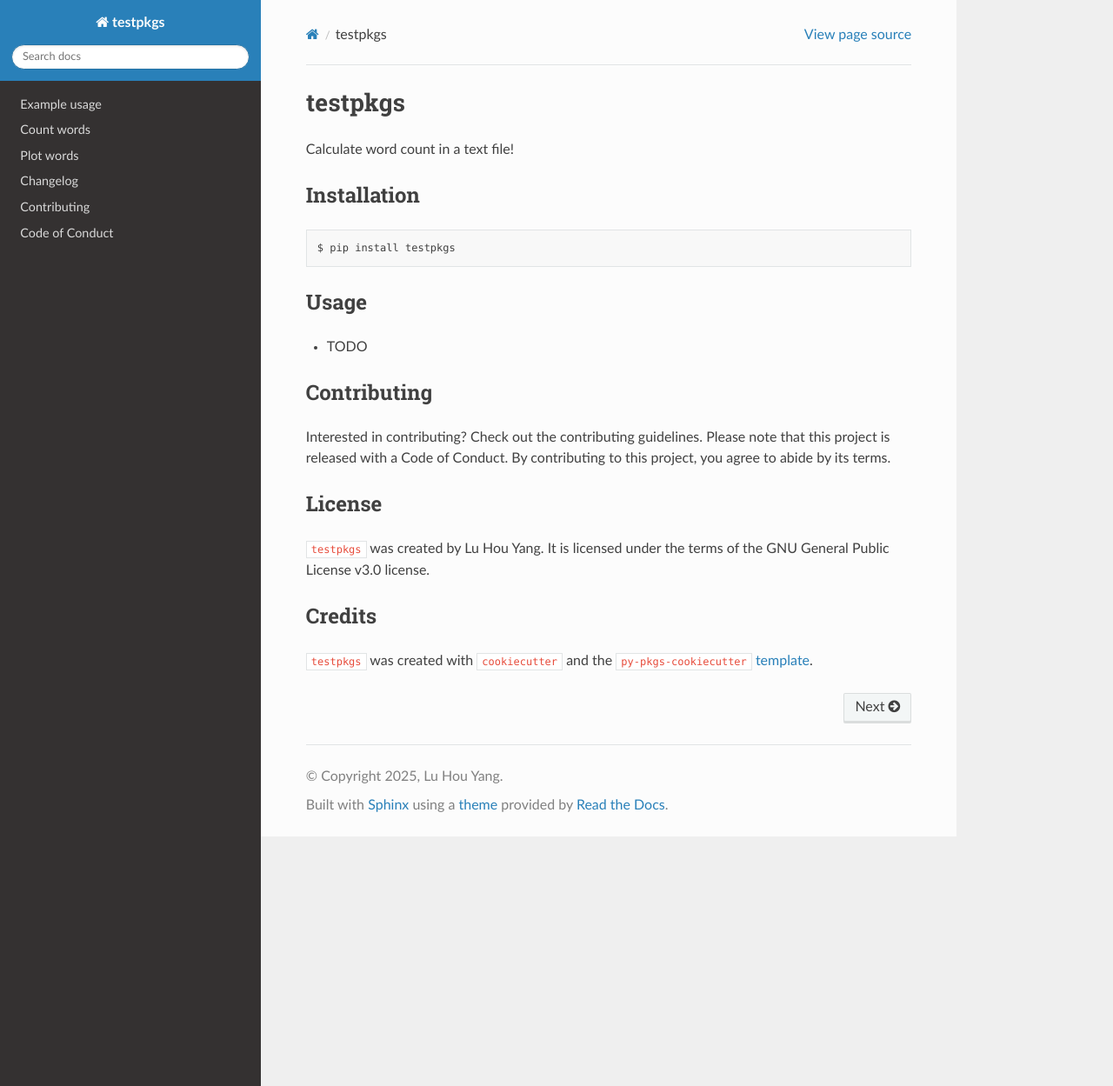
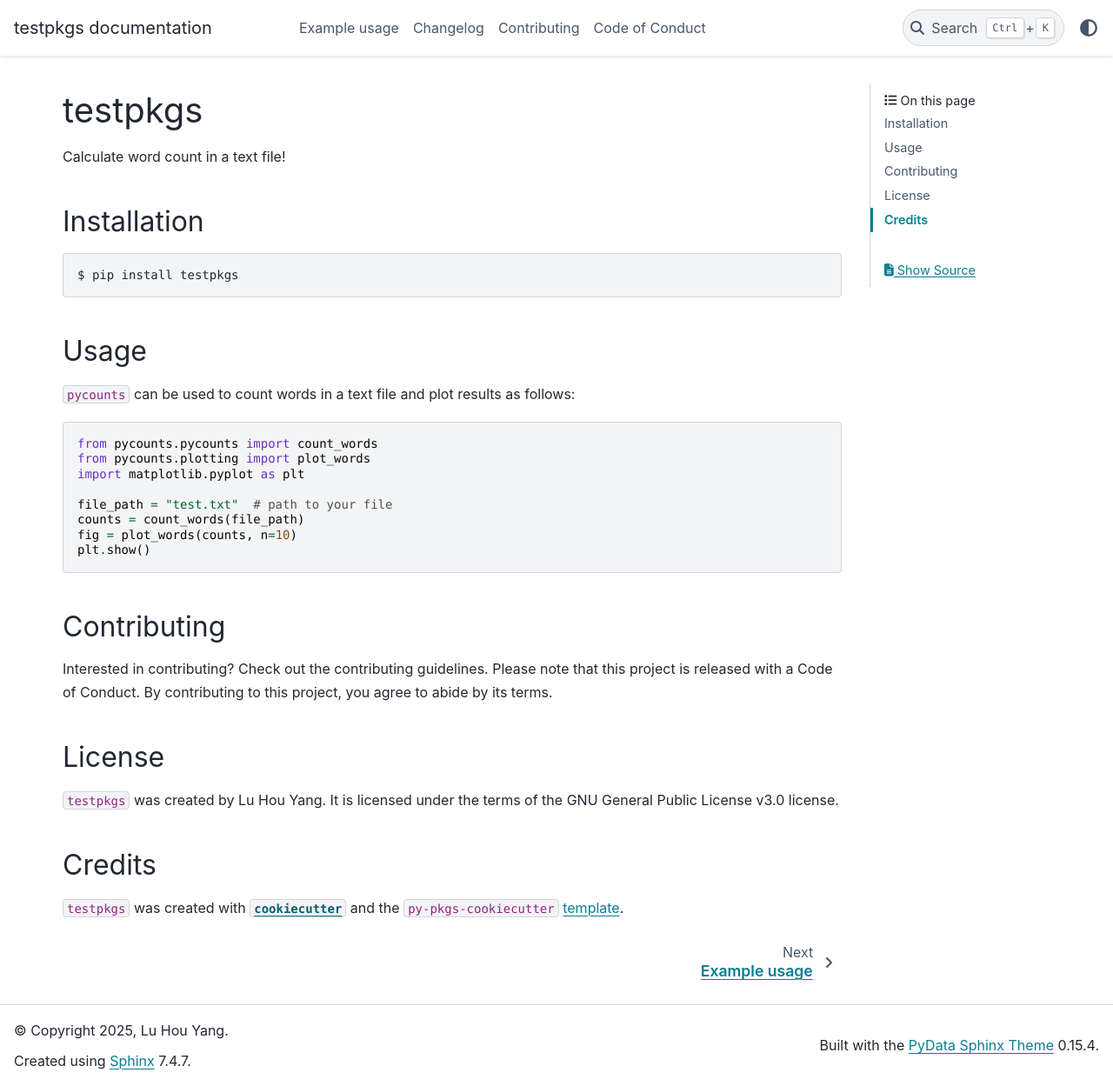
Before and after one commit to luhouyang/testpkgs, a Sphinx documentation site: the page built from docs/index.md, in a window 1280 px wide and 1249 px high. Shown: the whole window at 87% size. Built offline with Sphinx 7.4.7 and the PyData theme 0.15.4, drawn with Linux system fonts in a browser that asks for light colours; pages that are not in the unit, such as notebooks, are missing from menus.

Commit message:
docs: sphinx

````diff
--- a/README.md
+++ b/README.md
@@ -10,7 +10,19 @@ $ pip install testpkgs
 
 ## Usage
 
-- TODO
+`pycounts` can be used to count words in a text file and plot results
+as follows:
+
+```python
+from pycounts.pycounts import count_words
+from pycounts.plotting import plot_words
+import matplotlib.pyplot as plt
+
+file_path = "test.txt"  # path to your file
+counts = count_words(file_path)
+fig = plot_words(counts, n=10)
+plt.show()
+```
 
 ## Contributing
 
--- a/docs/conf.py
+++ b/docs/conf.py
@@ -33,4 +33,4 @@ exclude_patterns = ["_build", "Thumbs.db", ".DS_Store"]
 # The theme to use for HTML and HTML Help pages.  See the documentation for
 # a list of builtin themes.
 #
-html_theme = "sphinx_rtd_theme"
+html_theme = "pydata_sphinx_theme"
````
